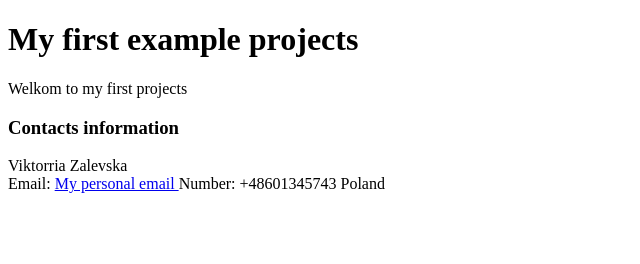
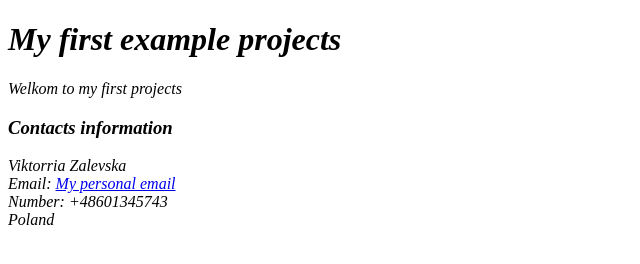
Before and after one commit to Viktoriia-Zalevska/example_project, a plain HTML site: page index.html in a window 1280 px wide. Shown: the whole page, without its empty margins (0-640 px from the left). Drawn offline with Linux system fonts and the light colour scheme.

Commit message:
add new contacts inform.

```diff
--- a/index.html
+++ b/index.html
@@ -6,14 +6,15 @@
     <title>Document</title>
 </head>
 <body>
+    <address>
     <h1>My first example projects </h1>
     <p>Welkom to my first projects</p>
     <h3>Contacts information</h3>
         Viktorria Zalevska<br>
         Email: <a href="mailto:vika2212@gmail.com"
-        target="blank">My personal email
+        target="blank">My personal email<br>
                </a>
-        Number: +48601345743
+        Number: +48601345743<br>
         Poland
      </address>
 
```
